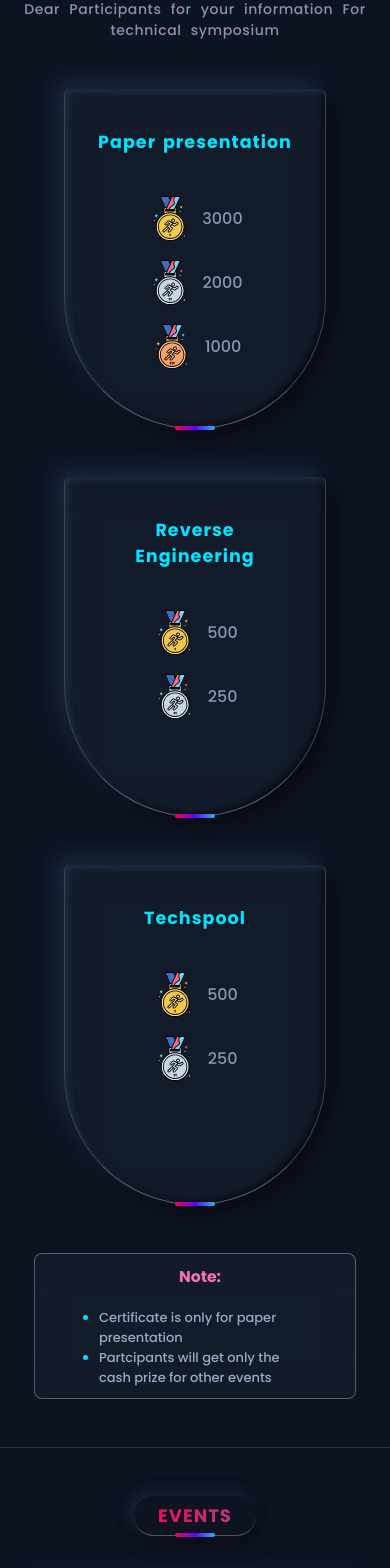
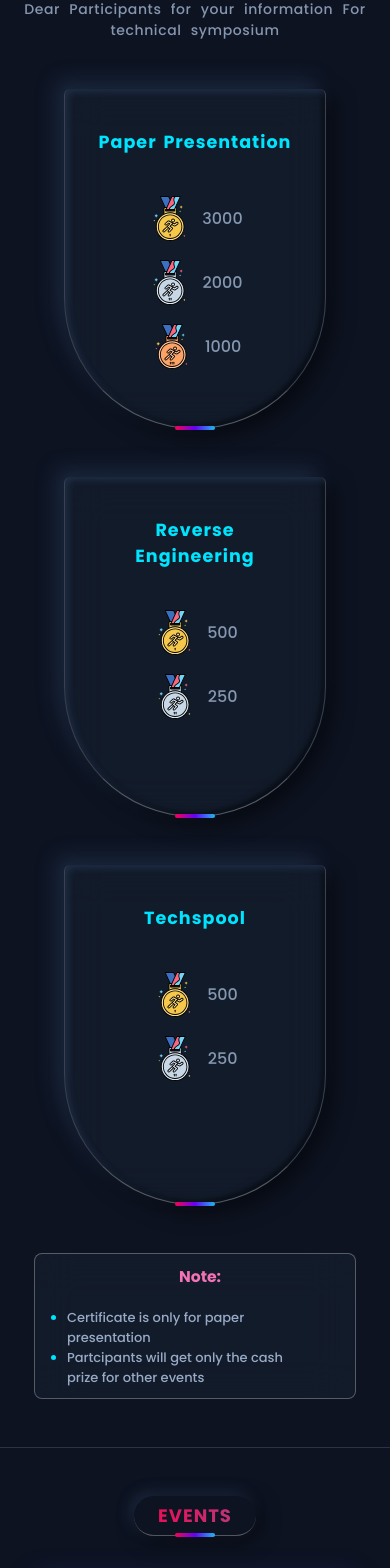
Before and after one commit to codewithmurali/decra, a React (Vite) app: page / in a window 390 px wide. Shown: the part 2280-3848 px from the top of the page. Built offline with nearby package versions, Linux system fonts and the light colour scheme.

Commit message:
making changes for responsiveness

```diff
--- a/src/Pages/Contact/Contact.jsx
+++ b/src/Pages/Contact/Contact.jsx
@@ -1,7 +1,7 @@
 import React from "react";
 import styles from "./Contact.module.css";
 import commonStyle from "../../commonStyles.module.css";
-import decra from "../../assets/logo.png";
+import LinkedIn from "../../assets/linkedin.svg";
 const Contact = () => {
   return (
     <div id="contact" className={styles.Contact}>
@@ -17,6 +17,12 @@ const Contact = () => {
       </div>
 
       <div className={styles.copyrights}>&#169; DECRA 2023</div>
+      <h5>
+        Developed by
+        <a href="https://www.linkedin.com/in/codewithmurali/">
+          <img src={LinkedIn} alt="" width={"14px"} height={"14px"} />
+        </a>
+      </h5>
     </div>
   );
 };
--- a/src/Pages/Contact/Contact.module.css
+++ b/src/Pages/Contact/Contact.module.css
@@ -22,6 +22,15 @@
   width: 100%;
   margin: auto;
   padding-top: 15px;
+
   color: rgba(192, 192, 192, 0.745);
   border-top: solid 1px rgba(192, 192, 192, 0.18);
 }
+h5 {
+  width: 100%;
+  height: fit-content;
+  color: rgba(169, 169, 169, 0.492);
+  display: flex;
+  gap: 5px;
+  justify-content: center;
+}
--- a/src/Pages/Prices/Prizes.jsx
+++ b/src/Pages/Prices/Prizes.jsx
@@ -16,7 +16,7 @@ const Prizes = () => {
       </p>
       <div className={styles.prize_container}>
         <div className={styles.prize}>
-          <h3 className={styles.subtitle}>Paper presentation </h3>
+          <h3 className={styles.subtitle}>Paper Presentation </h3>
           <ul className={styles.prize__list}>
             <li>
               <img src={FirstPrize} alt="First Prize" />
--- a/src/Pages/Prices/Prizes.module.css
+++ b/src/Pages/Prices/Prizes.module.css
@@ -146,6 +146,7 @@
   gap: 10px;
   font-size: medium;
 }
+
 @media only screen and (min-width: 300px) and (max-width: 720px) {
   .prize_container {
     width: 100%;
@@ -179,6 +180,6 @@
     height: fit-content;
   }
   .prize__note ul {
-    padding-left: 3rem;
+    padding-left: 1rem;
   }
 }
```
Also changed, not shown: src/assets/linkedin.svg (added).
